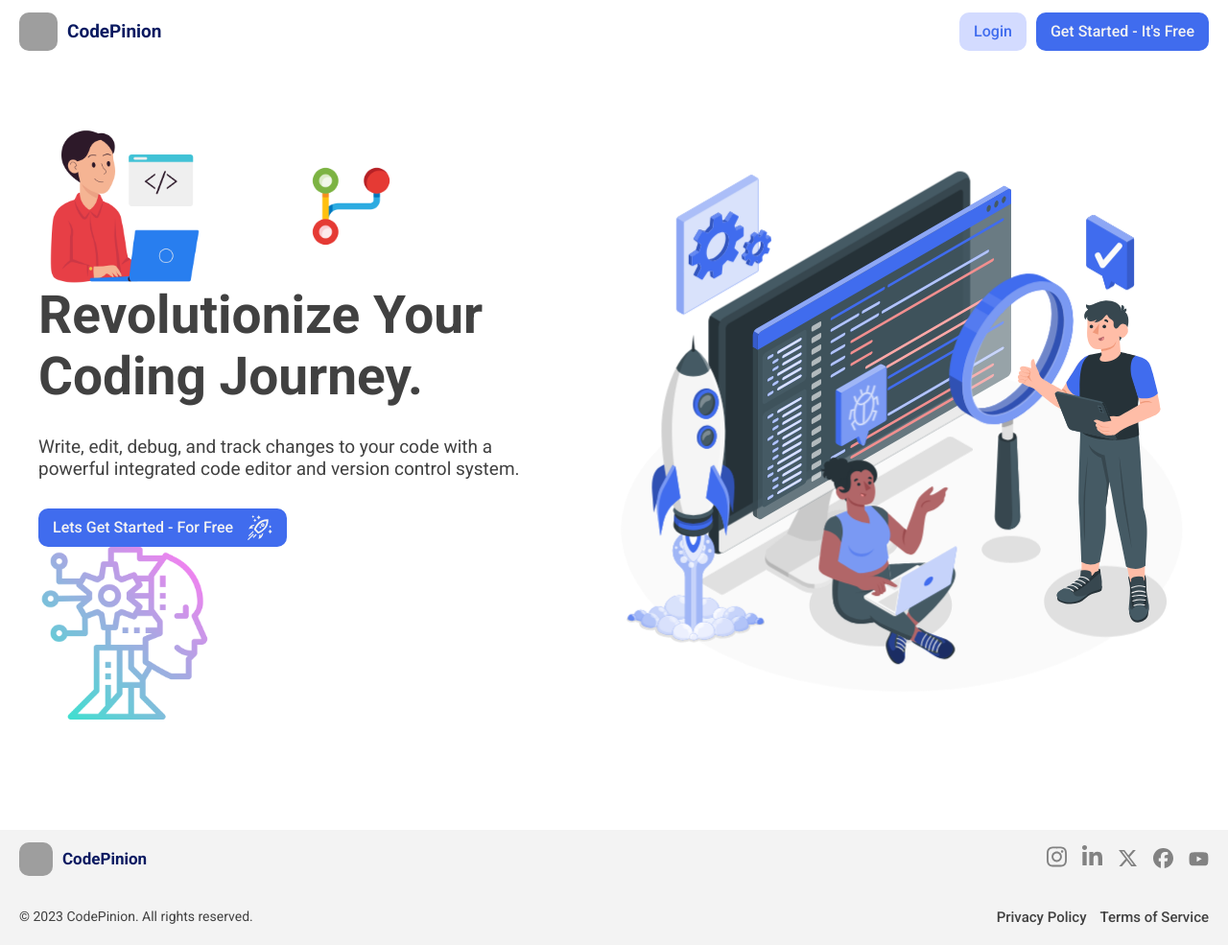
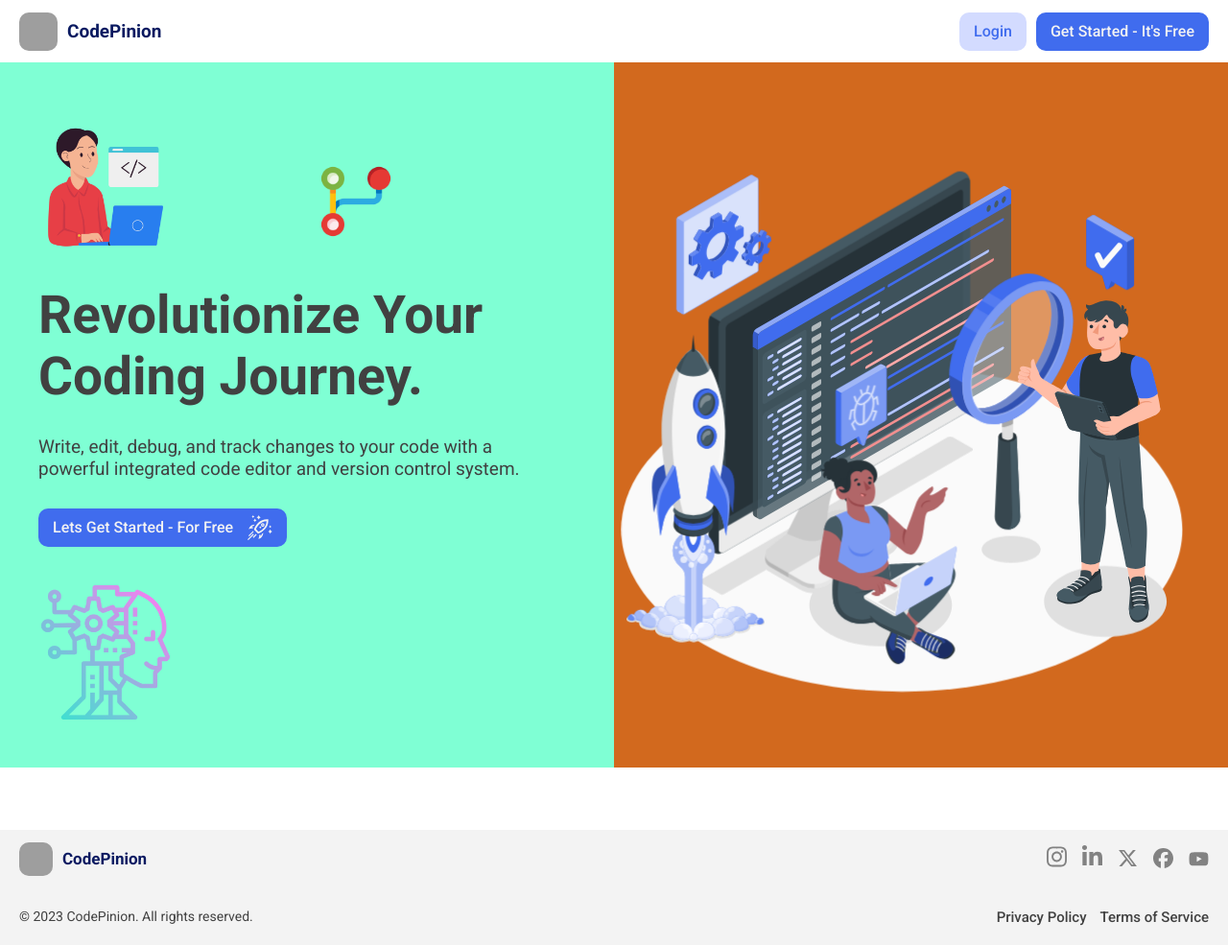
Before and after one commit to AlexNdungu/CodePinion-Web, a Django app: page / in a window 1280 px wide. Shown: the whole page at 96% size. Run offline with Django 4.2, Linux system fonts and the light colour scheme; grey boxes are pictures that could not be loaded.

Commit message:
Landing Page

```diff
--- a/CodePinion/Static/Css/Main/landing.css
+++ b/CodePinion/Static/Css/Main/landing.css
@@ -17,7 +17,7 @@
     align-items: flex-start;
     justify-content: center;
     padding-left: 40px;
-    /* background-color: aquamarine; */
+    background-color: aquamarine;
 }
 
 .hero_word_section h1 {
@@ -80,7 +80,6 @@
     height: 180px;
     bottom: 50px;
     left: 40px;
-    /* rotate: -20deg; */
 }
 
 .coding_img {
@@ -88,7 +87,6 @@
     height: 180px;
     top: 60px;
     left: 40px;
-    /* rotate: -20deg; */
 }
 
 .merge_img {
@@ -108,7 +106,7 @@
     align-items: center;
     justify-content: center;
     padding-right: 40px;
-    /* background-color: chocolate; */
+    background-color: chocolate;
 }
 
 
@@ -159,3 +157,35 @@
 
 
 /* WITH WIDTH */
+/* Width max=1290px */
+@media screen and (max-width: 1290px){
+    /* Hero word section */
+
+    /* Hero word section */
+
+    /* .hero_word_section h1 {
+        font-size: 45px;
+    }
+
+    .hero_word_section p {
+        font-size: 17px;
+        margin-top: 20px;
+        margin-bottom: 20px;
+    } */
+
+    .ai_img {
+        width: 140px;
+        height: 140px;
+    }
+
+    .coding_img {
+        width: 140px;
+        height: 140px;
+    }
+
+    .merge_img {
+        width: 90px;
+        height: 90px;
+    }
+
+}
```
